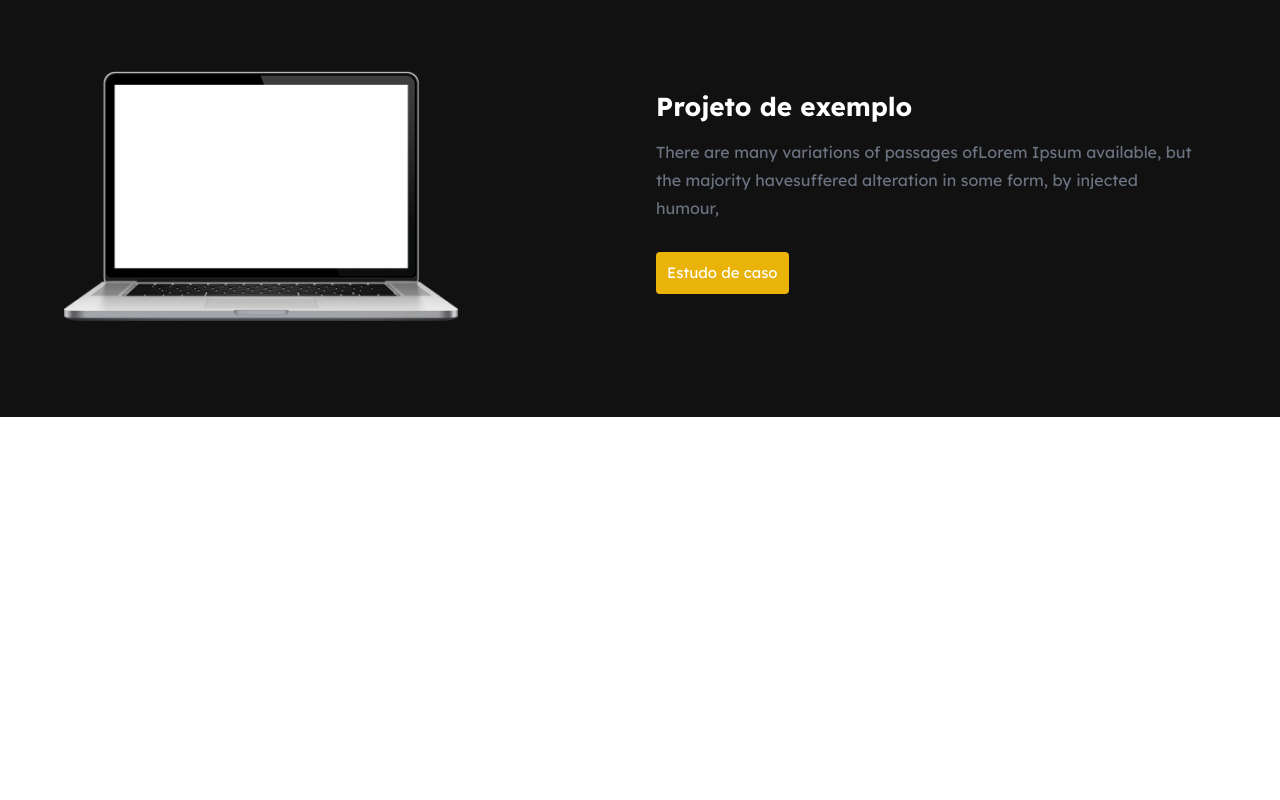
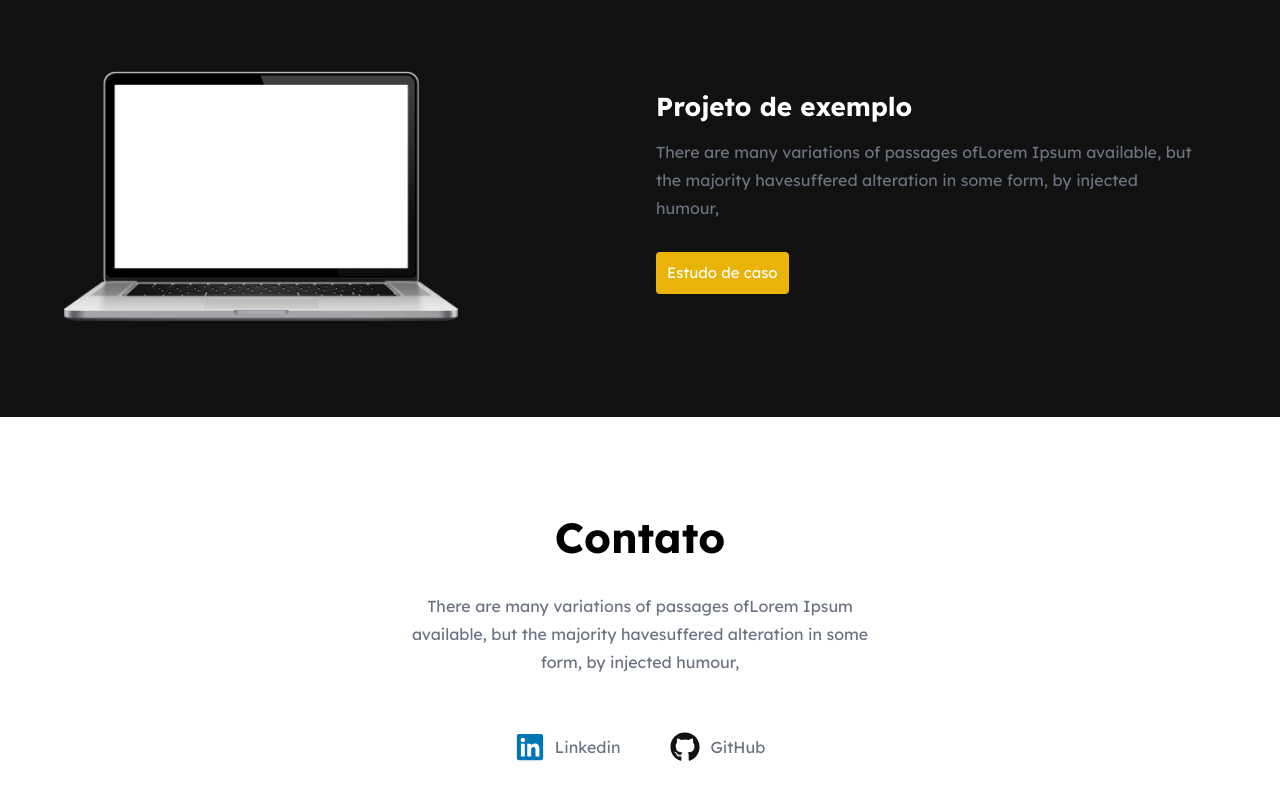
Before and after one commit to Guuzta/portfolio, a Next.js app: page / in a window 1280 px wide. Shown: the part 3289-4089 px from the top of the page. Before the commit the page ends 3706 px from the top, so only its background shows below. Built offline with nearby package versions, Linux system fonts and the light colour scheme.

Commit message:
criando e estilizando section CONTATO

```diff
--- a/src/app/page.js
+++ b/src/app/page.js
@@ -11,12 +11,15 @@ import {
   Card,
   CardMedia,
   CardContent,
-  Typography
+  Typography,
+  Link
 } from '@mui/material'
 
 import { FaReact } from "react-icons/fa";
 import { RiNextjsFill } from "react-icons/ri";
 import { FaNodeJs } from "react-icons/fa";
+import { FaLinkedin } from "react-icons/fa";
+import { FaGithub } from "react-icons/fa";
 
 export default function Home() {
 
@@ -427,6 +430,75 @@ export default function Home() {
 
       </Container>
 
+      <Container component='section' maxWidth='lg' sx={{ paddingY: '96px' }}>
+        <Box component='div' sx={{ textAlign: 'center' }}>
+          <Typography component='h2' variant='h3'
+            sx={{
+              fontWeight: 'bold',
+              fontSize: '42px',
+              marginBottom: '30px'
+            }}
+          >
+            Contato
+          </Typography>
+
+          <Typography component='p' sx={{ color: theme.palette.text.secondary, width: '470px', margin: '0 auto', lineHeight: '28px' }}>
+            There are many variations of passages ofLorem Ipsum
+            available, but the majority havesuffered alteration in some
+            form, by injected humour,
+          </Typography>
+        </Box>
+
+
+        <Box component='nav' display='flex' alignItems='center' justifyContent='center' gap='50px' sx={{ marginTop: '56px' }}>
+
+          <Link
+            href='https://www.linkedin.com/in/gustavobodziak/'
+            target='_blank'
+            sx={{
+              display: 'flex',
+              alignItems: 'center',
+              gap: '10px',
+              textDecoration: 'none',
+              "&:hover": {
+                "& .MuiTypography-root": {
+                  color: '#0077B5'
+                }
+              }
+            }}
+          >
+            <FaLinkedin size={30} color='#0077B5' />
+
+            <Typography component='span' sx={{ transition: 'all 300ms ease', color: theme.palette.text.secondary }}>
+              Linkedin
+            </Typography>
+          </Link>
+
+          <Link
+            href='https://github.com/Guuzta'
+            target='_blank'
+            sx={{
+              display: 'flex',
+              alignItems: 'center',
+              gap: '10px',
+              textDecoration: 'none',
+              "&:hover": {
+                "& .MuiTypography-root": {
+                  color: 'black'
+                }
+              }
+            }}
+          >
+            <FaGithub size={30} />
+
+            <Typography component='span' sx={{ transition: 'all 300ms ease', color: theme.palette.text.secondary }}>
+              GitHub
+            </Typography>
+          </Link>
+        </Box>
+
+      </Container>
+
     </>
   );
 }
```
